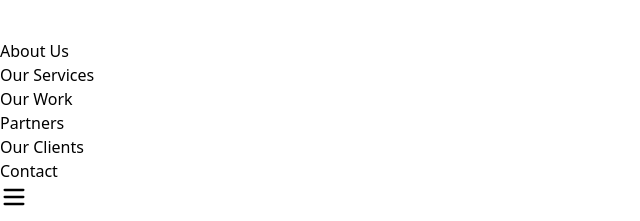
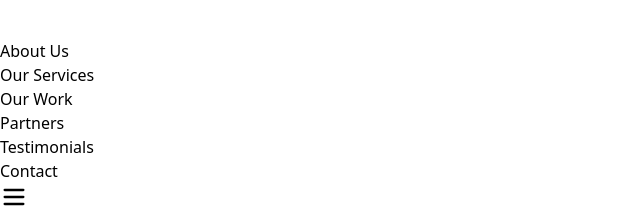
Before and after one commit to Rohit-3D2Y/cef, a React (Vite) app: page / in a window 1280 px wide. Shown: the part 1320-1541 px from the top of the page, without its empty margins (0-640 px from the left). Built offline with nearby package versions, Linux system fonts and the light colour scheme.

Commit message:
Navbar changes

```diff
--- a/src/components/Landing.jsx
+++ b/src/components/Landing.jsx
@@ -84,7 +84,7 @@
     "Our Services",
     "Our Work",
     "Partners",
-    "Our Clients",
+    "Testimonials",
     "Contact",
   ];
 
--- a/src/components/Testimonial.jsx
+++ b/src/components/Testimonial.jsx
@@ -41,7 +41,7 @@
   const testimonial = testimonials[current];
 
   return (
-    <section className="py-16 px-6 bg-white">
+    <section id="testimonials" className="py-16 px-6 bg-white">
       <div className="max-w-7xl mx-auto flex flex-col md:flex-row items-center md:items-start gap-10">
         {/* Left Heading */}
         <div className="md:w-1/3 text-center md:text-left">
```
